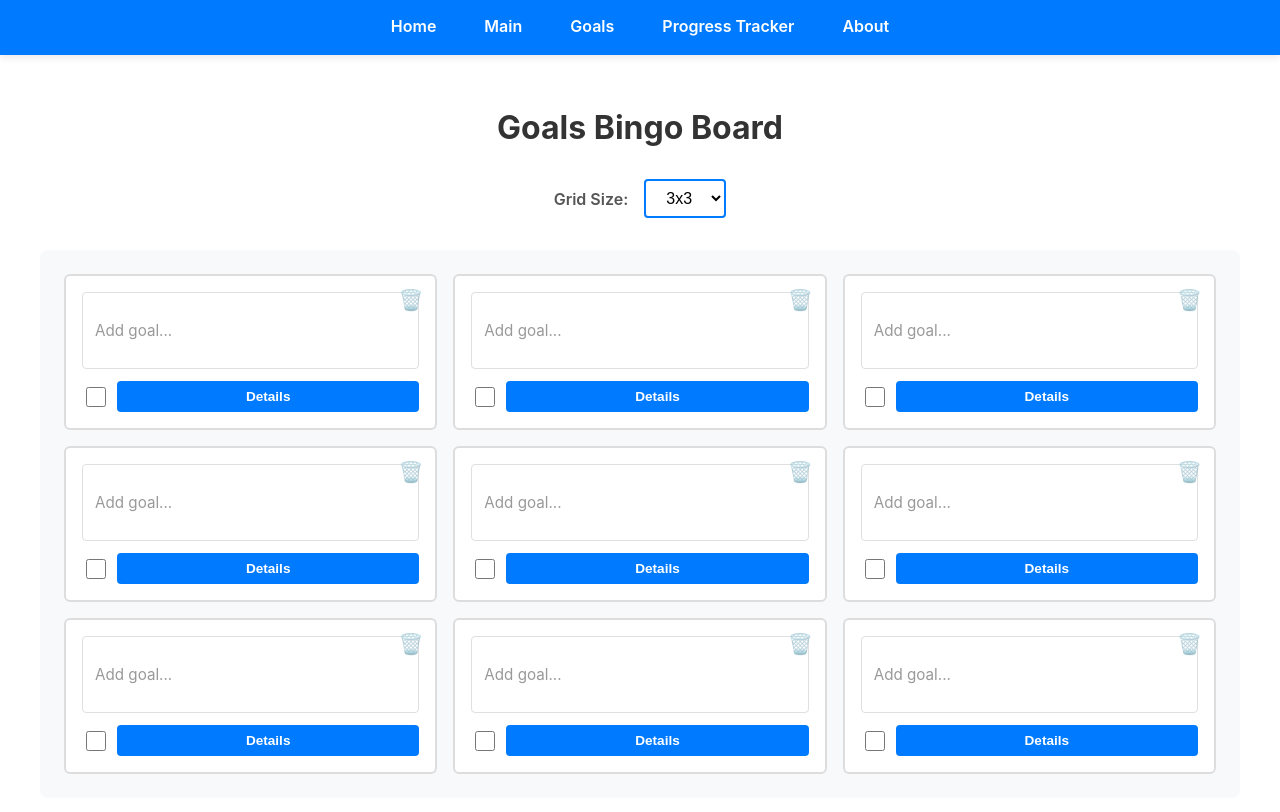
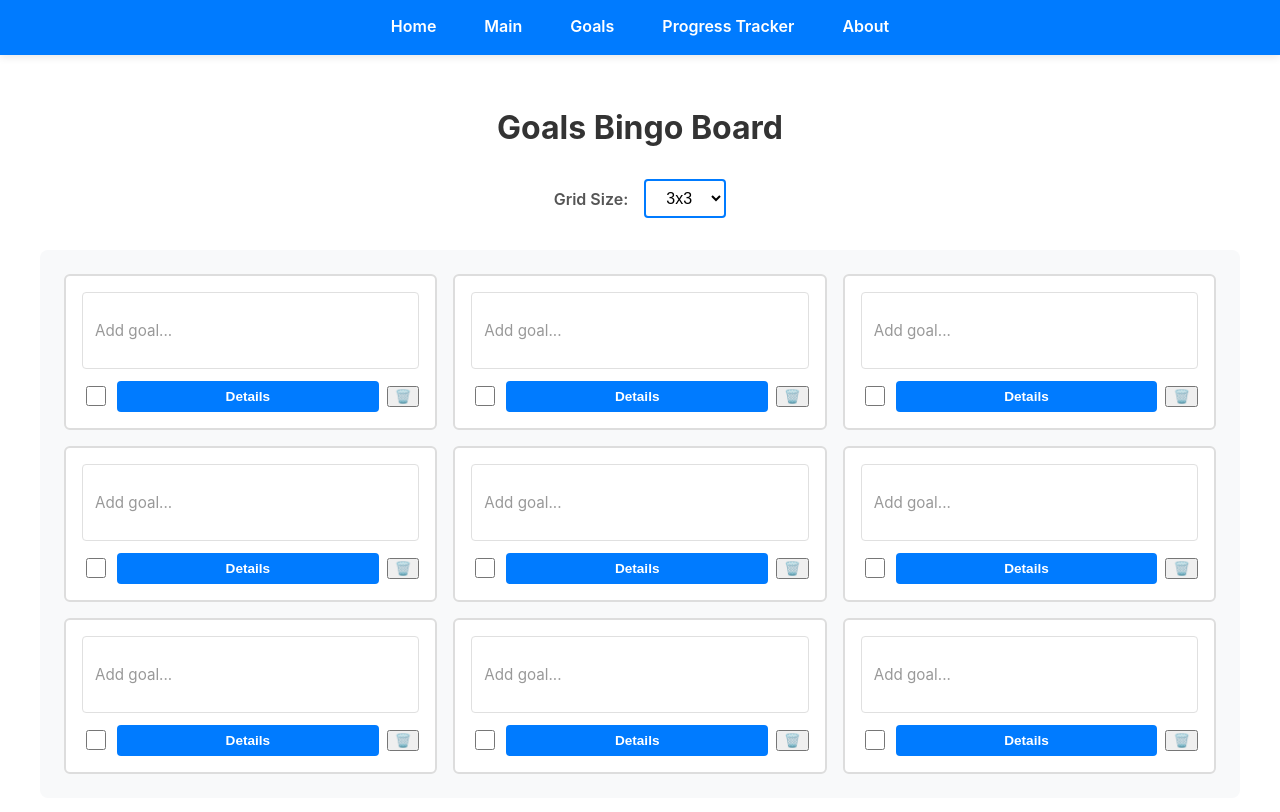
Before and after one commit to JumesP/Progress, a React (Create React App) app in the folder client/: page /Goals in a window 1280 px wide. Shown: the top 812 px of the page. Built offline with nearby package versions, Linux system fonts and the light colour scheme.

Commit message:
minor changes to goal visuals
fixed the bin
made entire div go green when achieved

```diff
--- a/client/src/pages/Goals.js
+++ b/client/src/pages/Goals.js
@@ -150,14 +150,7 @@ const Goals = () => {
 
       <div className={`bingo-board grid-${gridSize}x${gridSize}`}>
         {goals.map((goal, index) => (
-          <div key={index} className="goal-cell">
-            <button
-              className="btn-delete"
-              onClick={() => handleDeleteGoal(index)}
-              title="Delete goal"
-            >
-              🗑️
-            </button>
+          <div key={index} className={`goal-cell ${checkedGoals[index] ? 'checked' : ''}`}>
             <input
               type="text"
               placeholder="Add goal..."
@@ -166,17 +159,26 @@ const Goals = () => {
               className="goal-input"
             />
             <div className="cell-actions">
+              <div className="checkbox-box">
                 <input
                   type="checkbox"
                   checked={checkedGoals[index] || false}
                   onChange={() => handleCheckboxChange(index)}
                   className="goal-checkbox"
                 />
+              </div>
               <button
                 className="details-btn"
                 onClick={() => openModal(index)}
               >
                 Details
+              </button>
+              <button
+                className="btn-delete-box"
+                onClick={() => handleDeleteGoal(index)}
+                title="Delete goal"
+              >
+                🗑️
               </button>
             </div>
           </div>
--- a/client/src/pages/css/Goals.scss
+++ b/client/src/pages/css/Goals.scss
@@ -117,30 +117,11 @@
       box-shadow: 0 4px 8px rgba(0, 123, 255, 0.15);
     }
 
-    .btn-delete {
-      position: absolute;
-      top: 0.5rem;
-      right: 0.5rem;
-      background: none;
-      border: none;
-      font-size: 1.25rem;
-      cursor: pointer;
-      padding: 0.25rem;
-      opacity: 0.6;
-      transition: all 0.2s;
-      border-radius: 4px;
-
-      &:hover {
-        opacity: 1;
-        background-color: #ffe6e6;
-      }
-
-      &:active {
-        transform: scale(0.95);
-      }
+    &.checked {
+      background-color: #d4edda;
+      border-color: #28a745;
+      box-shadow: 0 4px 12px rgba(40, 167, 69, 0.2);
     }
-
-    // ...existing code...
 
     .goal-input {
       flex: 1;
@@ -151,6 +132,7 @@
       font-family: inherit;
       resize: none;
       transition: border-color 0.2s;
+      background: transparent;
 
       &:focus {
         outline: none;
```
Lines whose indentation alone changed are shown as unchanged.
